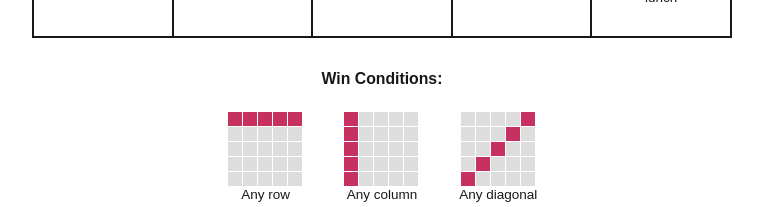
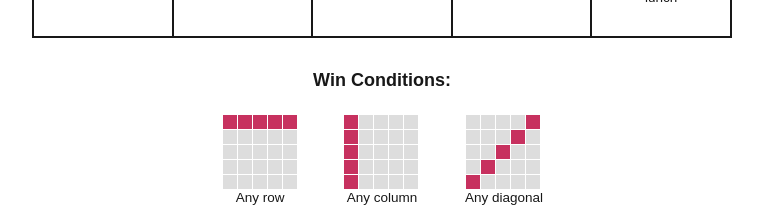
Before and after one commit to giantpaper/techybingo, a Vue app: page / in a window 1280 px wide. Shown: the part 741-948 px from the top of the page, without its empty margins (258-1021 px from the left). Built offline with nearby package versions, Linux system fonts and the light colour scheme; a web font is replaced by a local one.

Commit message:
IMPROV: switched H3 for H2

```diff
--- a/src/components/Board.vue
+++ b/src/components/Board.vue
@@ -12,7 +12,7 @@
 		</li>
 	</ul>
 	<section class="win_cond">
-		<h3>Win Conditions:</h3>
+		<h2>Win Conditions:</h2>
 		<figure>
 			<canvas width="75" height="75" class="win_row"></canvas>
 			<figcaption>Any row</figcaption>
@@ -86,8 +86,10 @@
 			appearance: none;
 		}
 	}
-	h3 {
+	h2 {
+		font-size: 1.125rem;
 		margin-bottom: 0.5rem;
+		font-weight: bold;
 	}
 	label {
 		cursor: pointer;
@@ -99,15 +101,12 @@
 	.table.disabled label {
 		cursor: default;
 	}
-	h3 {
-		font-weight: bold;
-	}
 	.win_cond {
 		display: flex;
 		flex-wrap: wrap;
 		gap: 1rem;
 		justify-content: center;
-		h3 {
+		h2 {
 			width: 100%;
 			text-align: center;
 		}
```
